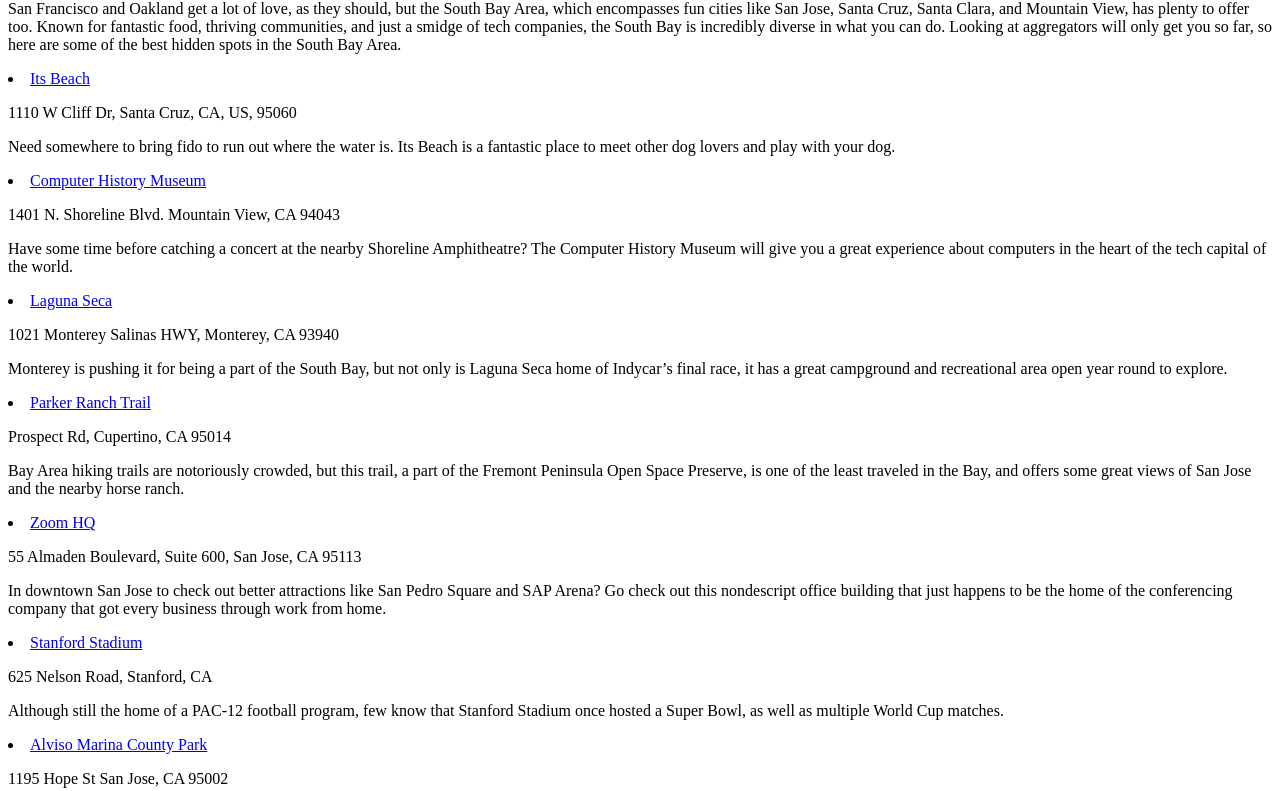
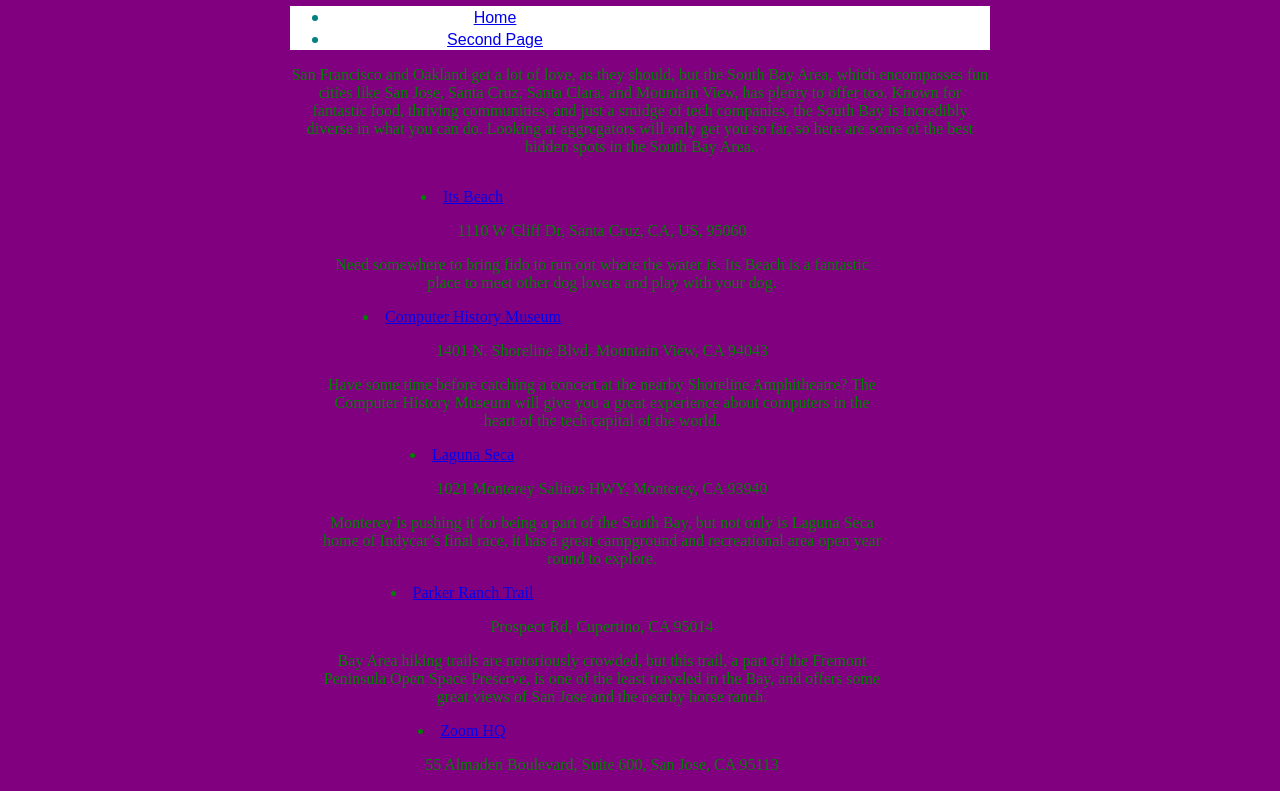
Before and after one commit to J4502-FS22/owens-site, a plain HTML site: page thirdpagelocation.html in a window 1280 px wide. Shown: the part 80-871 px from the top of the page. Drawn offline with Linux system fonts and the light colour scheme.

Commit message:
third page styles

```diff
--- a/master.css
+++ b/master.css
@@ -56,3 +56,14 @@
     width:: 40%;
   }
 }
+
+.text-holder {
+  width: 80%;
+  box-sizing: border-box;
+  margin: 2rem;
+}
+
+.location-holder {
+  width: 100%;
+  box-sizing: border-box;
+}
--- a/thirdpagelocation.html
+++ b/thirdpagelocation.html
@@ -4,9 +4,17 @@
     <meta charset="utf-8">
     <title>7 Best hidden spots in the South Bay Area</title>
     <h1>7 Best Hidden Spots in the South Bay</h1>
-
+    <link rel="stylesheet" href="master.css">
+  </head>
+<body>
+  <nav>
+  <ul>
+    <li><a href="index.html">Home</a></li>
+    <li><a href="second-page.html">Second Page</a></li>
+  </ul>
+</nav>
 <p>San Francisco and Oakland get a lot of love, as they should, but the South Bay Area, which encompasses fun cities like San Jose, Santa Cruz, Santa Clara, and Mountain View, has plenty to offer too. Known for fantastic food, thriving communities, and just a smidge of tech companies, the South Bay is incredibly diverse in what you can do. Looking at aggregators will only get you so far, so here are some of the best hidden spots in the South Bay Area.</p>
-
+<section class="text-holder">
 <li><a href="https://www.californiabeaches.com/beach/its-beach/" target="_blank">Its Beach</a></li>
 <p>1110 W Cliff Dr, Santa Cruz, CA, US, 95060<p>
 <p>Need somewhere to bring fido to run out where the water is. Its Beach is a fantastic place to meet other dog lovers and play with your dog.</p>
@@ -34,3 +42,7 @@
 <li><a href="https://parks.sccgov.org/santa-clara-county-parks/alvison-marina-county-park" target="_blank">Alviso Marina County Park</a></li>
 <p>1195 Hope St San Jose, CA 95002</p>
 <p>While Amtrak’s Capital Corridor occasionally comes through here, Alviso Marina County Park is rather secluded and offers walks close to the Bay.</p>
+</section>
+<footer> A Lucas Owens Site</footer>
+</body>
+</html>
```
